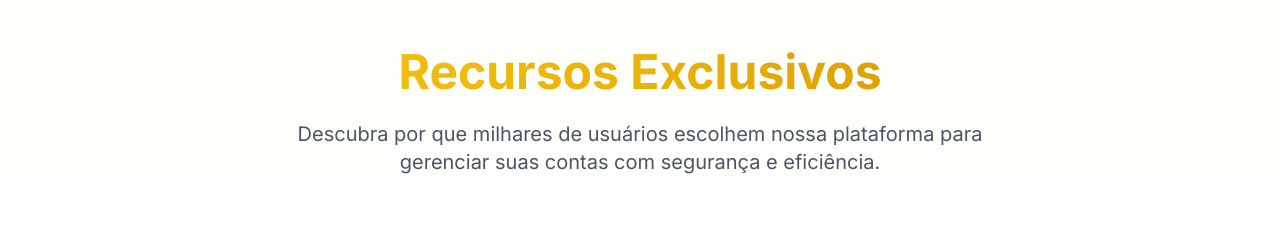
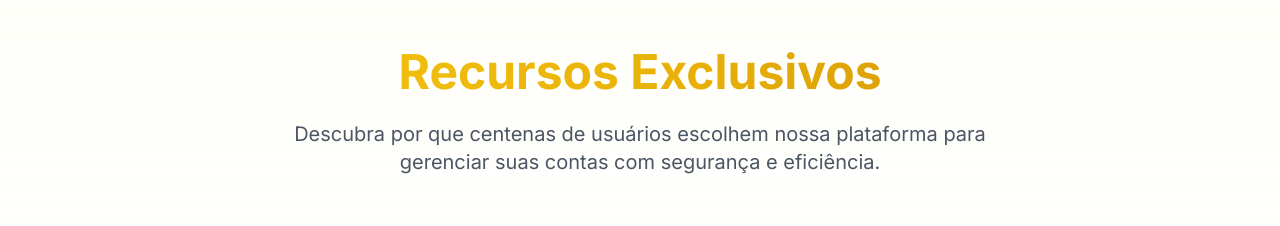
Before and after one commit to jeanflp/clicar.online, a Next.js app: page / in a window 1280 px wide. Shown: the part 920-1146 px from the top of the page. Built offline with nearby package versions, Linux system fonts and the light colour scheme.

Commit message:
correção

```diff
--- a/app/page.tsx
+++ b/app/page.tsx
@@ -292,7 +292,7 @@ export default function Home() {
               Recursos Exclusivos
             </h2>
             <p className="text-xl text-gray-600 max-w-3xl mx-auto">
-              Descubra por que milhares de usuários escolhem nossa plataforma para gerenciar suas contas com segurança e eficiência.
+              Descubra por que centenas de usuários escolhem nossa plataforma para gerenciar suas contas com segurança e eficiência.
             </p>
           </motion.div>
 
```
